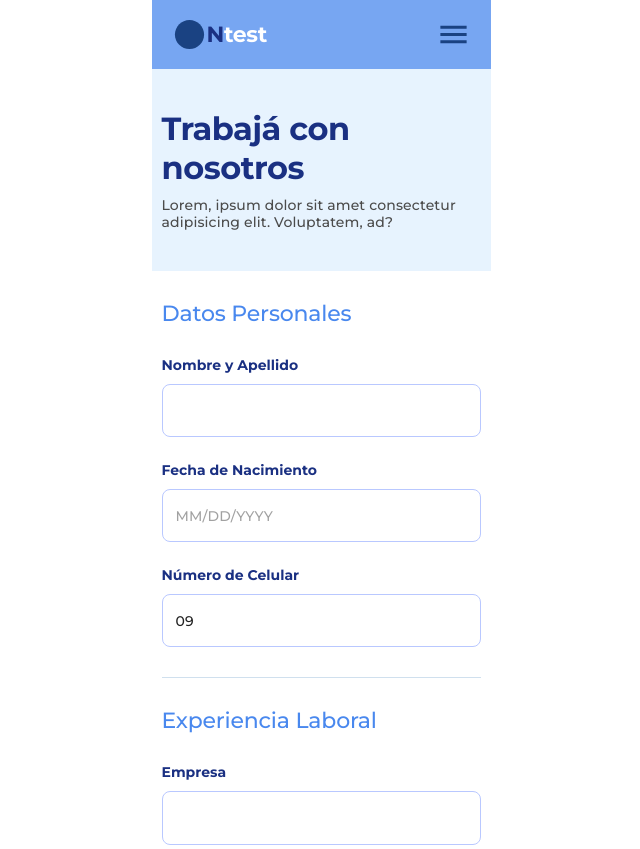
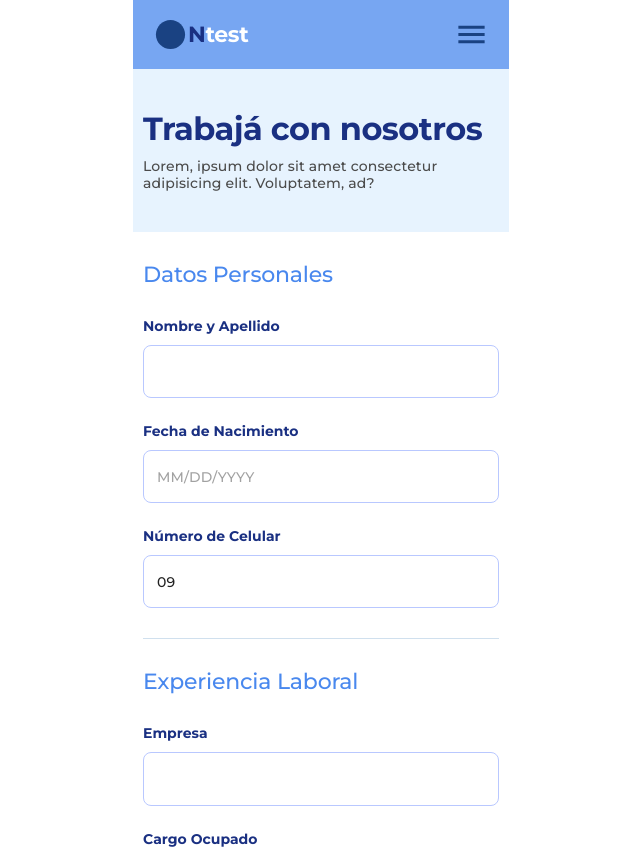
Before and after one commit to pillowpilot/nos_frontend_challenge, a React (Vite) app: page / in a window 1280 px wide. Shown: the top 849 px of the page, without its empty margins (319-959 px from the left). Built offline with nearby package versions, Linux system fonts and the light colour scheme.

Commit message:
fix: change the maxWidth to 376px

```diff
--- a/src/App.tsx
+++ b/src/App.tsx
@@ -15,7 +15,7 @@ function App() {
   const [submitted, setSubmitted] = useState<boolean>(false);
 
   return (
-    <Stack maxWidth={339}>
+    <Stack maxWidth={376}>
       <SuccessSubmition open={submitted} onAccept={() => setSubmitted(false)} />
       <Navbar />
       <WorkWithUs />
--- a/src/components/popup/SuccessSubmition.tsx
+++ b/src/components/popup/SuccessSubmition.tsx
@@ -27,7 +27,7 @@ export const SuccessSubmition: FC<SuccessSubmitionProps> = ({
           borderRadius: 2,
           py: 4,
           px: 5,
-          maxWidth: "339px",
+          maxWidth: "376px",
         }}
       >
         <Stack gap={4}>
```
